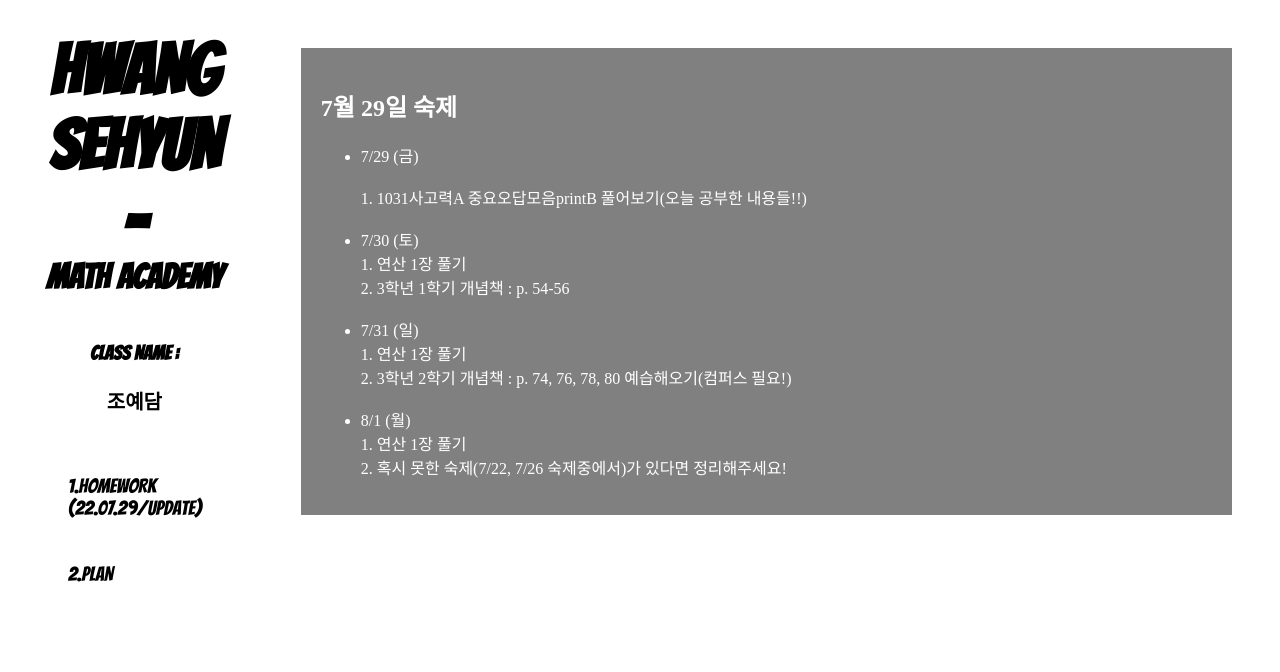
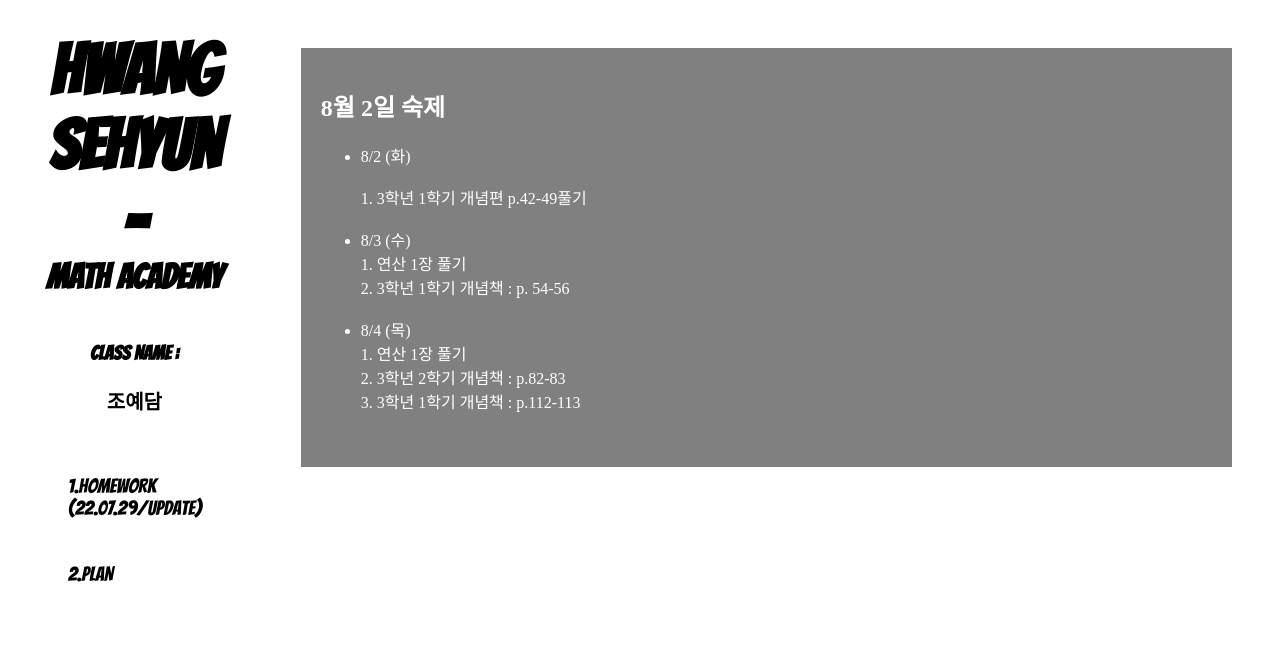
Before and after one commit to hwang-sehyun/sehyunclass, a plain HTML site: page homework.html in a window 1280 px wide. Drawn offline with Linux system fonts and the light colour scheme; a web font is replaced by a local one.

Commit message:
수업업데이트

```diff
--- a/homework.html
+++ b/homework.html
@@ -117,32 +117,28 @@
 
       <div class="rightcolumn" style="color:white;">
         <div class="card2">
-          <h2> 7월 29일 숙제  </h2>
+          <h2> 8월 2일 숙제  </h2>
           <ul>
             <li>
-              7/29 (금)<br>
+              8/2 (화)<br>
                <br>
-               1. 1031사고력A 중요오답모음printB 풀어보기(오늘 공부한 내용들!!)
+               1. 3학년 1학기 개념편 p.42-49풀기
                <br>
             </li>
             <br>
             <li>
-              7/30 (토)<br>
+              8/3 (수)<br>
                1. 연산 1장 풀기<br>
                2. 3학년 1학기 개념책 : p. 54-56<br>
             </li>
             <br>
             <li>
-              7/31 (일)<br>
+              8/4 (목)<br>
                1. 연산 1장 풀기<br>
-               2. 3학년 2학기 개념책 : p. 74, 76, 78, 80 예습해오기(컴퍼스 필요!)<br>
+               2. 3학년 2학기 개념책 : p.82-83<br>
+               3. 3학년 1학기 개념책 : p.112-113<br>
             </li>
             <br>
-            <li>
-              8/1 (월)<br>
-               1. 연산 1장 풀기<br>
-               2. 혹시 못한 숙제(7/22, 7/26 숙제중에서)가 있다면 정리해주세요!<br>
-            </li>
           </ul>
           </div>
       </div>
```
Also changed, not shown: index.html (+5 -2 lines).
